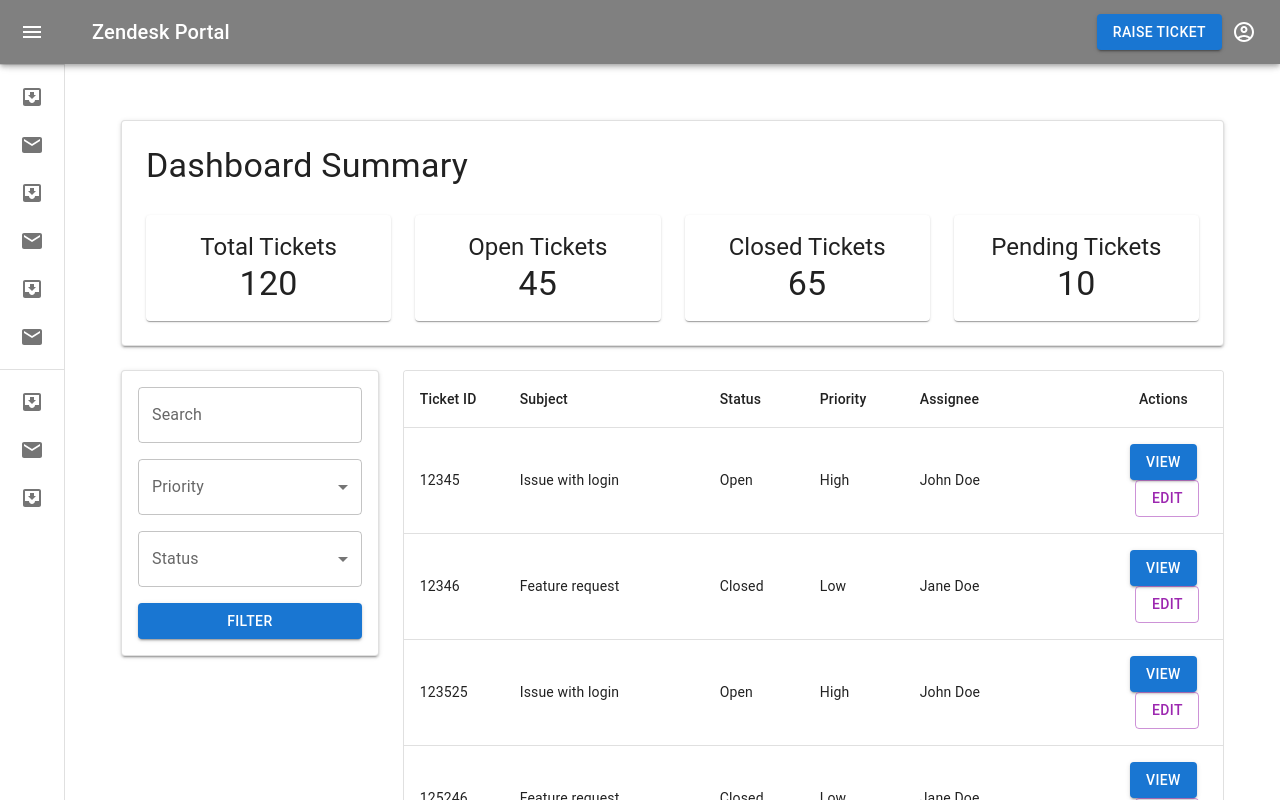
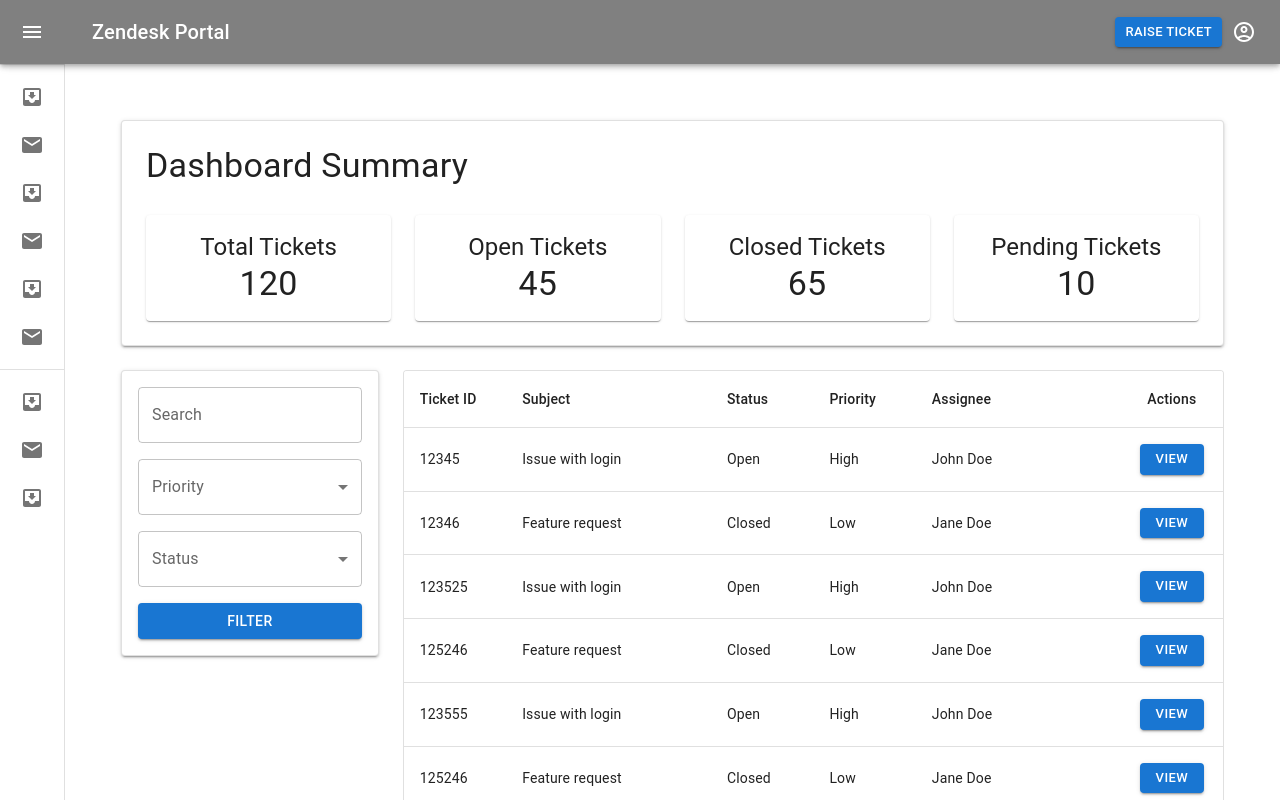
Before and after one commit to PriyanshuKherade8/Zendex, a React (Create React App) app: page /dashboardtwo in a window 1280 px wide. Shown: the top 800 px of the page. Built offline with nearby package versions, Linux system fonts and the light colour scheme.

Commit message:
fix: reamove edit button and adjust button size to small

```diff
--- a/src/modules/DashBoard.js
+++ b/src/modules/DashBoard.js
@@ -397,6 +397,7 @@
           {/* This will push the button to the right */}
           <Button
             variant="contained"
+            size="small"
             color="primary"
             onClick={() => handleNavigation("/raise-ticket")}
             style={{ marginRight: "10px" }}
--- a/src/modules/DashBoardTwo/TicketList.js
+++ b/src/modules/DashBoardTwo/TicketList.js
@@ -137,15 +137,12 @@
                         <TableCell key={column.id} align={column.align}>
                           {column.id === "actions" ? (
                             <div>
-                              <Button variant="contained" color="primary">
+                              <Button
+                                variant="contained"
+                                color="primary"
+                                size="small"
+                              >
                                 View
-                              </Button>
-                              <Button
-                                variant="outlined"
-                                color="secondary"
-                                style={{ marginLeft: 8 }}
-                              >
-                                Edit
                               </Button>
                             </div>
                           ) : (
```
